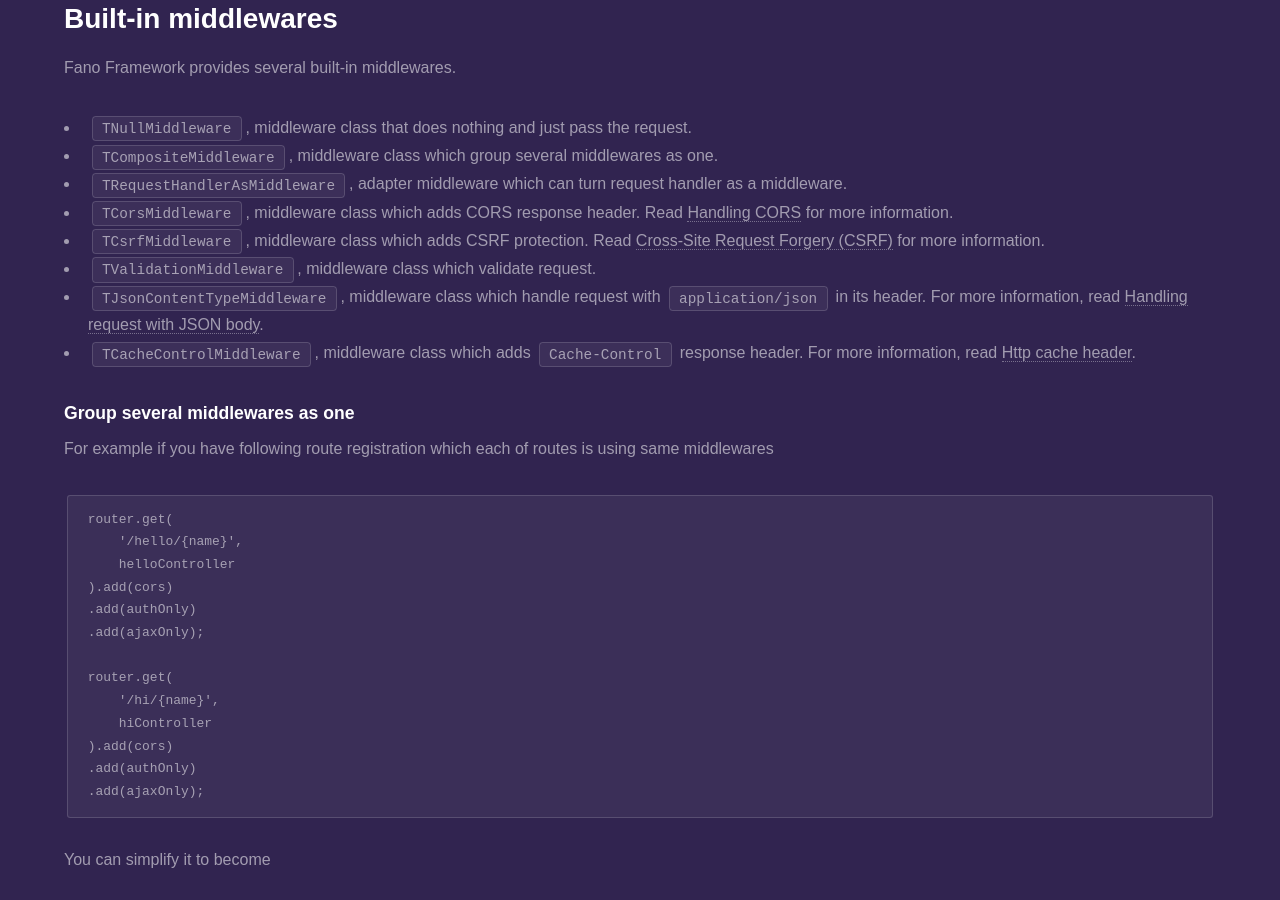
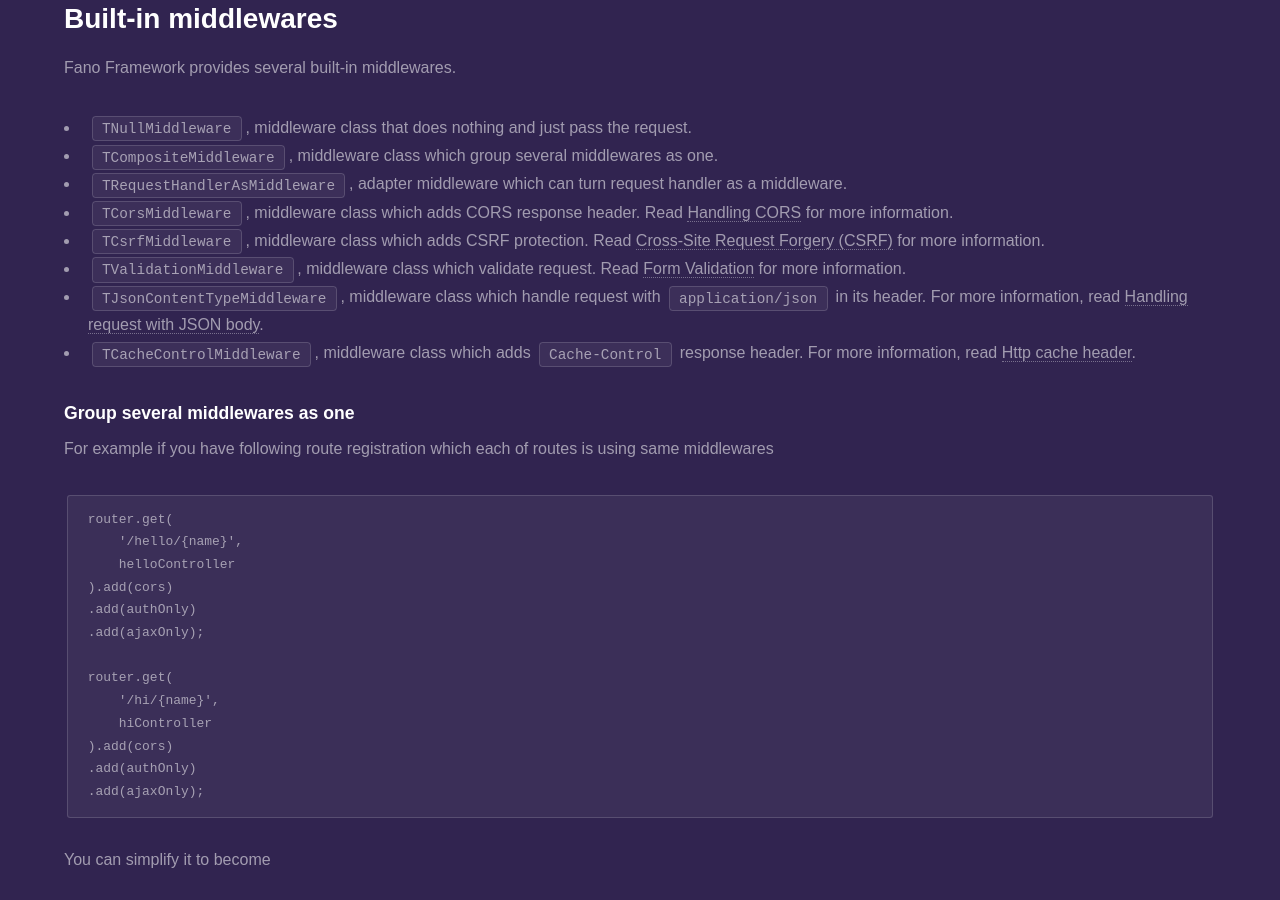
Before and after one commit to fanoframework/fanoframework.github.io, a Jekyll site: the page built from middlewares/index.md, in a window 1280 px wide and 900 px high, scrolled down 7271 px. Built offline with Jekyll 4.4.1, drawn with Linux system fonts in a browser that asks for light colours; our own code applies the rules of GitHub Pages for plain Markdown files.

Commit message:
Update index.md

```diff
--- a/middlewares/index.md
+++ b/middlewares/index.md
@@ -287,7 +287,7 @@
 - `TRequestHandlerAsMiddleware`, adapter middleware which can turn request handler as a middleware.
 - `TCorsMiddleware`, middleware class which adds CORS response header. Read [Handling CORS](/security/handling-cors) for more information.
 - `TCsrfMiddleware`, middleware class which adds CSRF protection. Read [Cross-Site Request Forgery (CSRF)](/security/csrf-protection) for more information.
-- `TValidationMiddleware`, middleware class which validate request.
+- `TValidationMiddleware`, middleware class which validate request. Read [Form Validation](/security/form-validation) for more information.
 - `TJsonContentTypeMiddleware`, middleware class which handle request with `application/json` in its header. For more information, read [Handling request with JSON body](/working-with-request#handling-request-with-json-body).
 - `TCacheControlMiddleware`, middleware class which adds `Cache-Control` response header. For more information, read [Http cache header](/working-with-response/http-cache-header).
 
```
